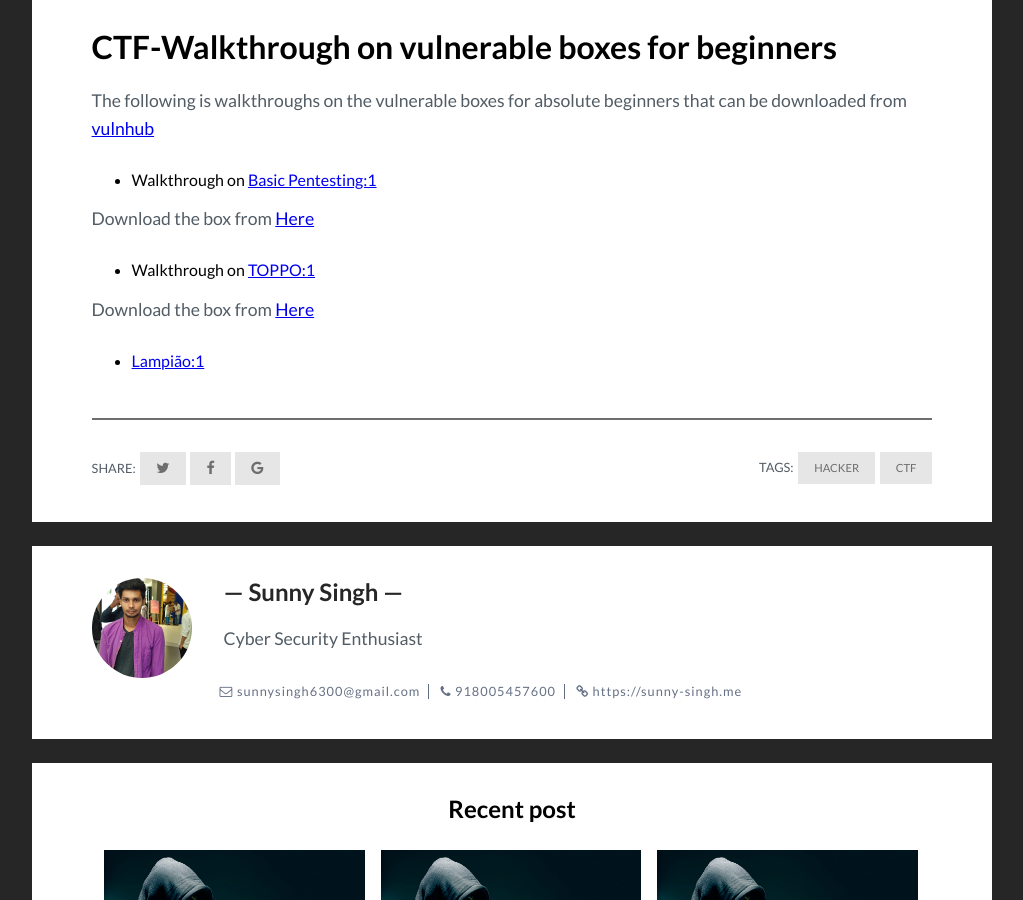
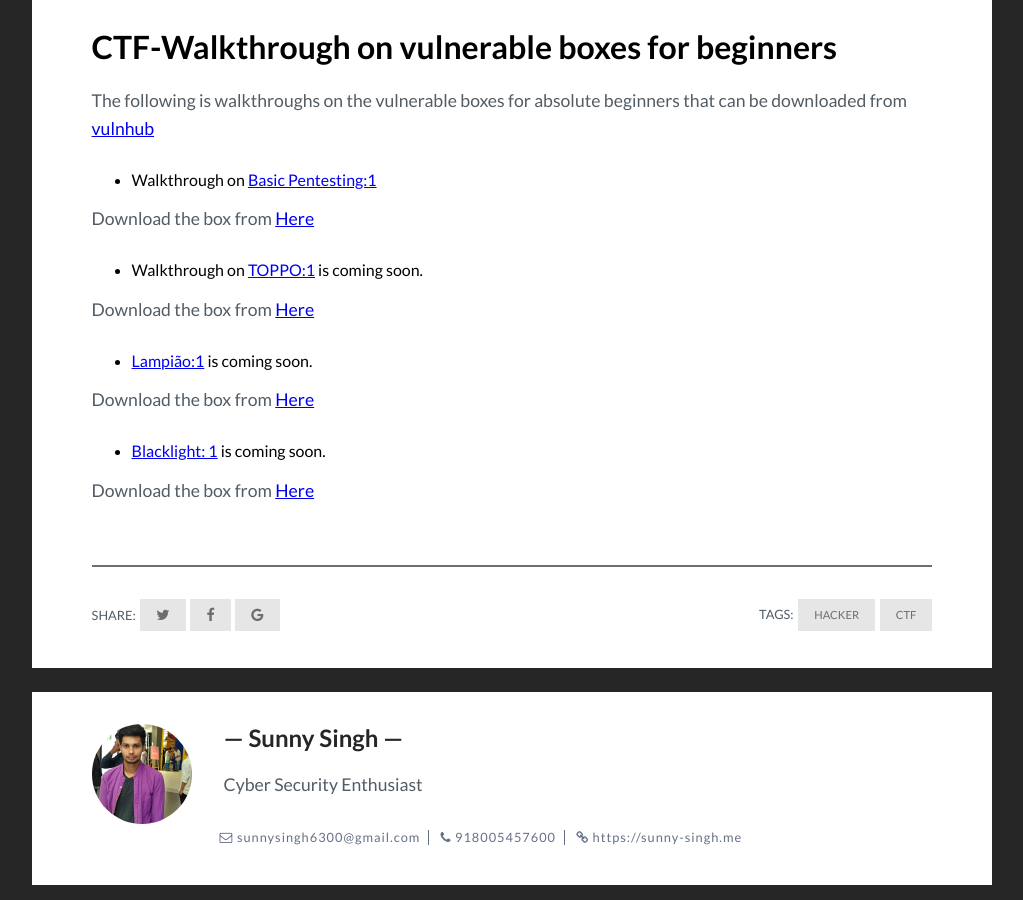
Before and after one commit to sunny6300/innodict.github.io, a Jekyll site: the page built from _posts/2018-09-20-CTF-Walkthrough-List.markdown, in a window 1280 px wide and 900 px high, scrolled down 732 px. Shown: the whole window, without its empty margins (128-1151 px from the left). Built offline with Jekyll 4.4.1, drawn with Linux system fonts in a browser that asks for light colours.

Commit message:
Update 2018-09-20-CTF-Walkthrough-List.markdown

```diff
--- a/_posts/2018-09-20-CTF-Walkthrough-List.markdown
+++ b/_posts/2018-09-20-CTF-Walkthrough-List.markdown
@@ -15,9 +15,15 @@ The following is walkthroughs on the vulnerable boxes for absolute beginners tha
 
 Download the box from [Here](https://drive.google.com/file/d/1wkfI9cpyjouj6ox_88EqF6tKMtTHIYC1/view?usp=sharing)
 
-* Walkthrough on [TOPPO:1](https://innodict.in)
+* Walkthrough on [TOPPO:1](https://innodict.in) is coming soon.
 
 Download the box from [Here](https://download.vulnhub.com/toppo/Toppo.zip)
 
 
-* [Lampião:1](https://download.vulnhub.com/lampiao/Lampiao.zip)
+* [Lampião:1](https://innodict.in) is coming soon.
+
+Download the box from [Here](https://download.vulnhub.com/lampiao/Lampiao.zip)
+
+* [Blacklight: 1](https://innodict.in) is coming soon.
+
+Download the box from [Here](https://download.vulnhub.com/blacklight/BLACKLIGHT.ova)
```
